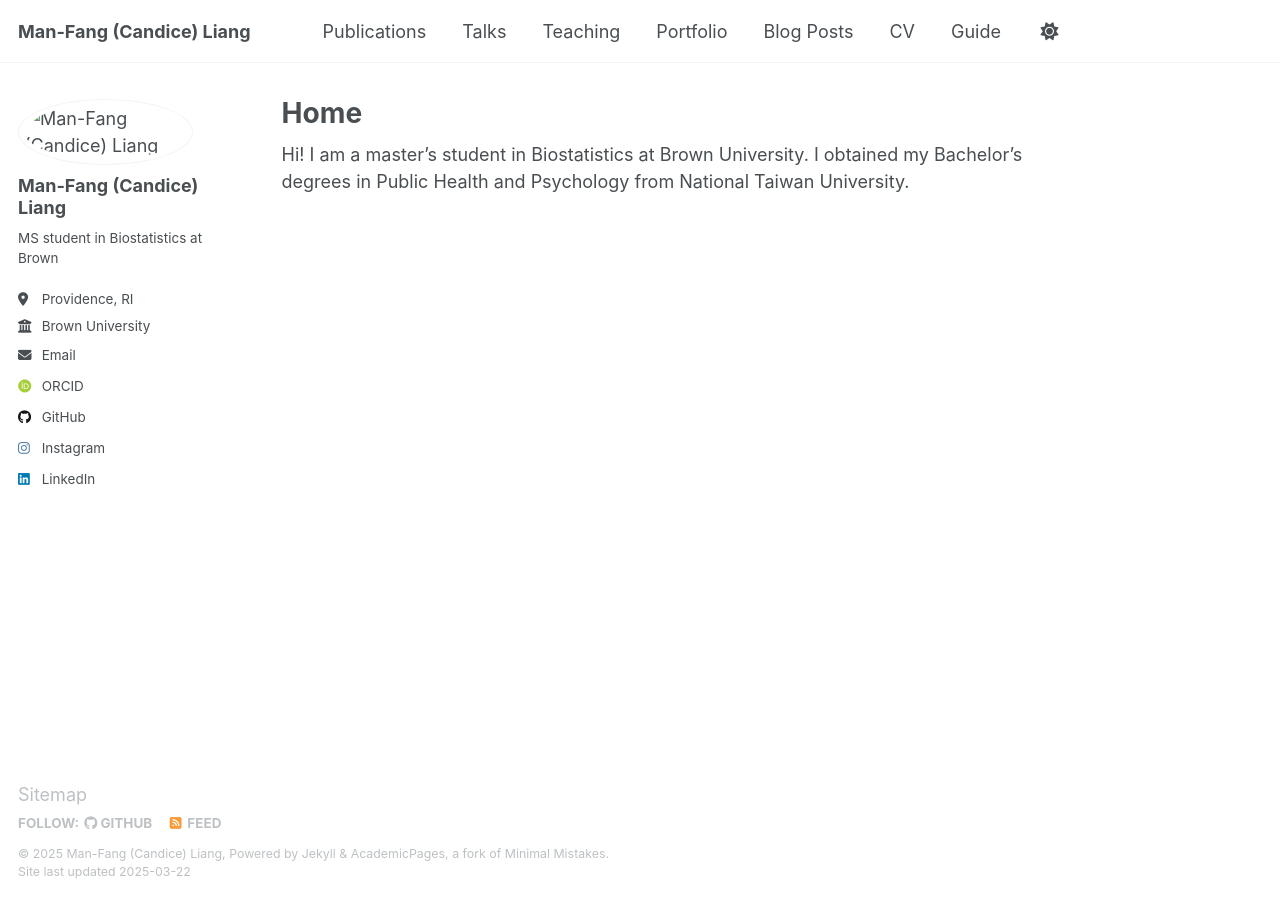
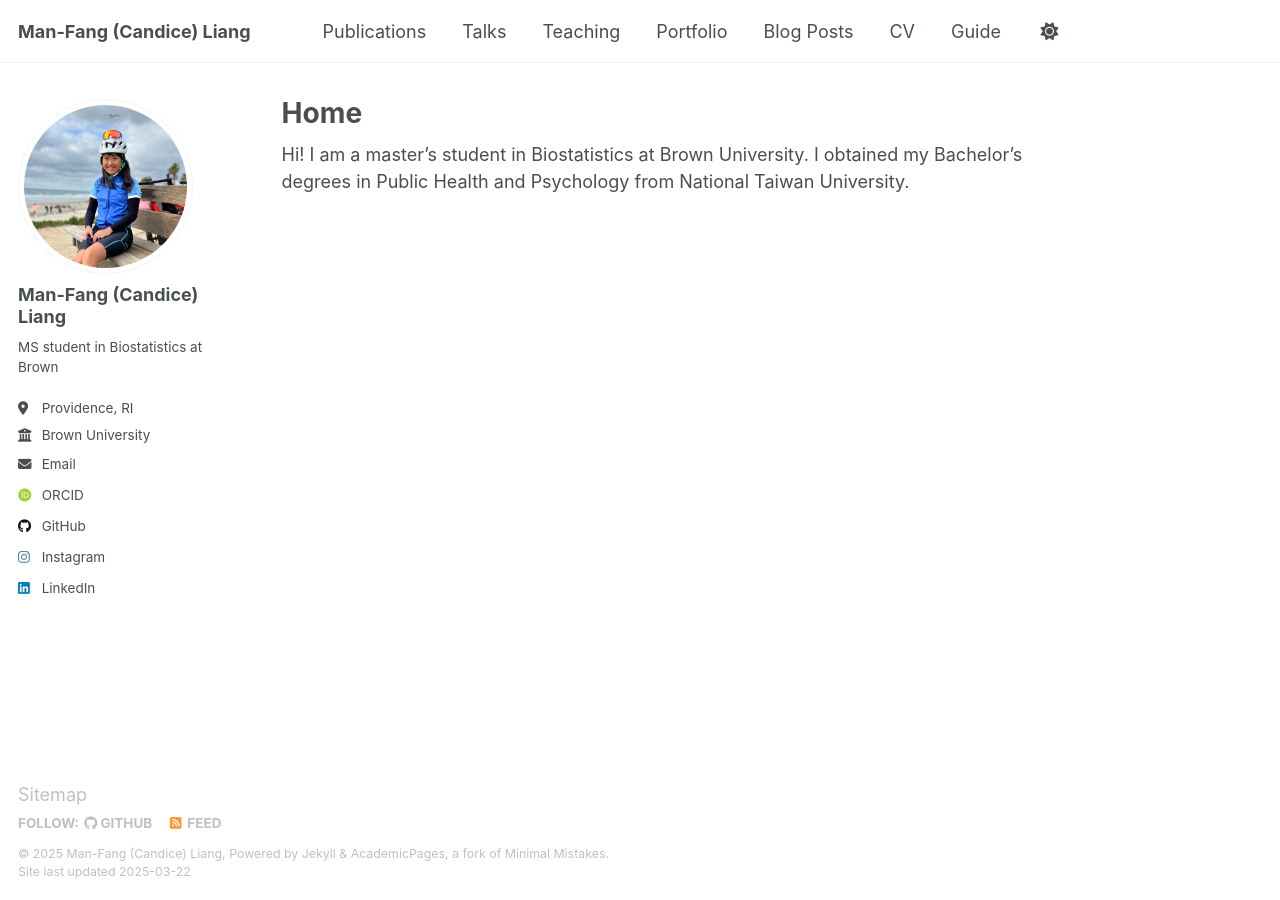
Before and after one commit to ManfangLiang/ManfangLiang.github.io, a Jekyll site: the page built from _pages/about.md, in a window 1280 px wide. Built offline with Jekyll 4.4.1, drawn with Linux system fonts in a browser that asks for light colours; some web fonts are replaced.

Commit message:
Update _config.yml

```diff
--- a/_config.yml
+++ b/_config.yml
@@ -8,7 +8,7 @@ url: 'https://manfangliang.github.io'
 baseurl: ''
 repository: ManfangLiang/ManfangLiang.github.io
 author:
-  avatar: /images/profile.png
+  avatar: profile.png
   name: Man-Fang (Candice) Liang
   pronouns: ''
   bio: MS student in Biostatistics at Brown
```
